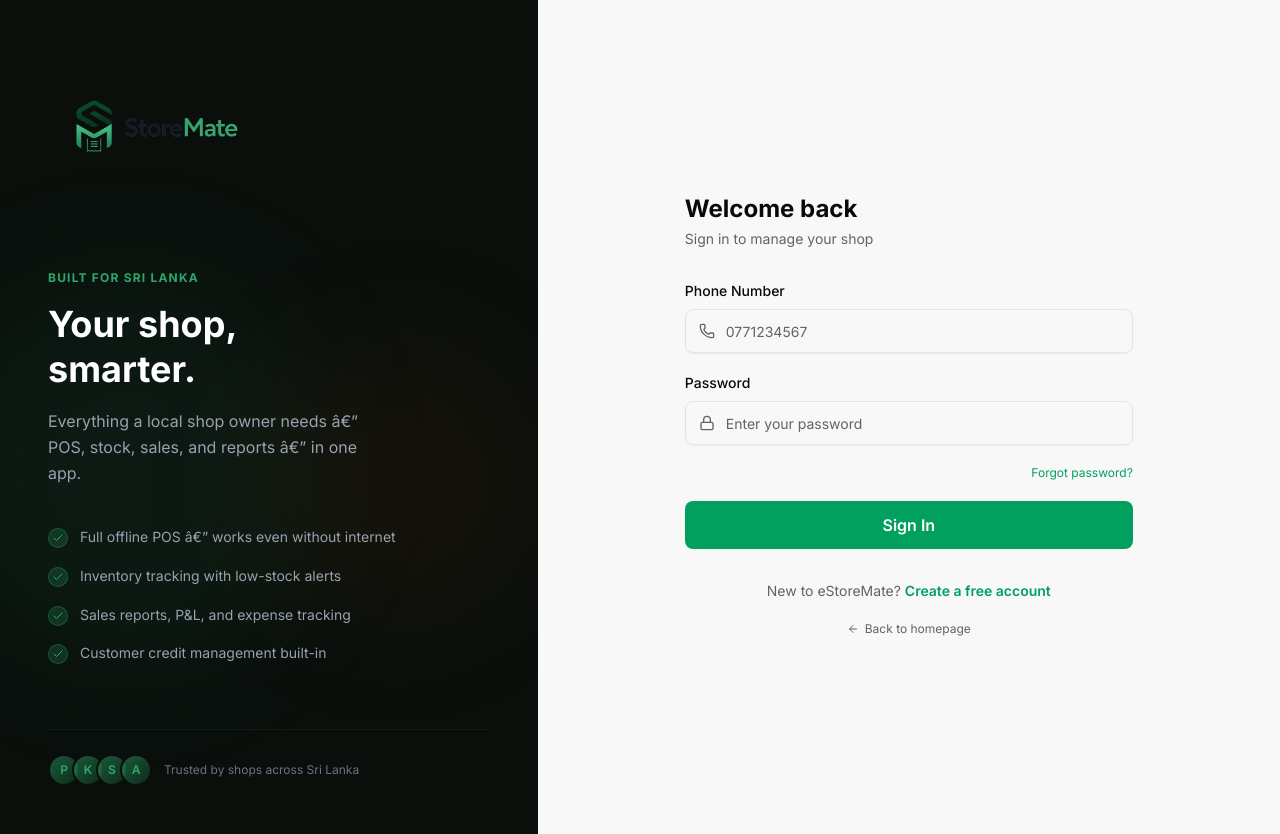
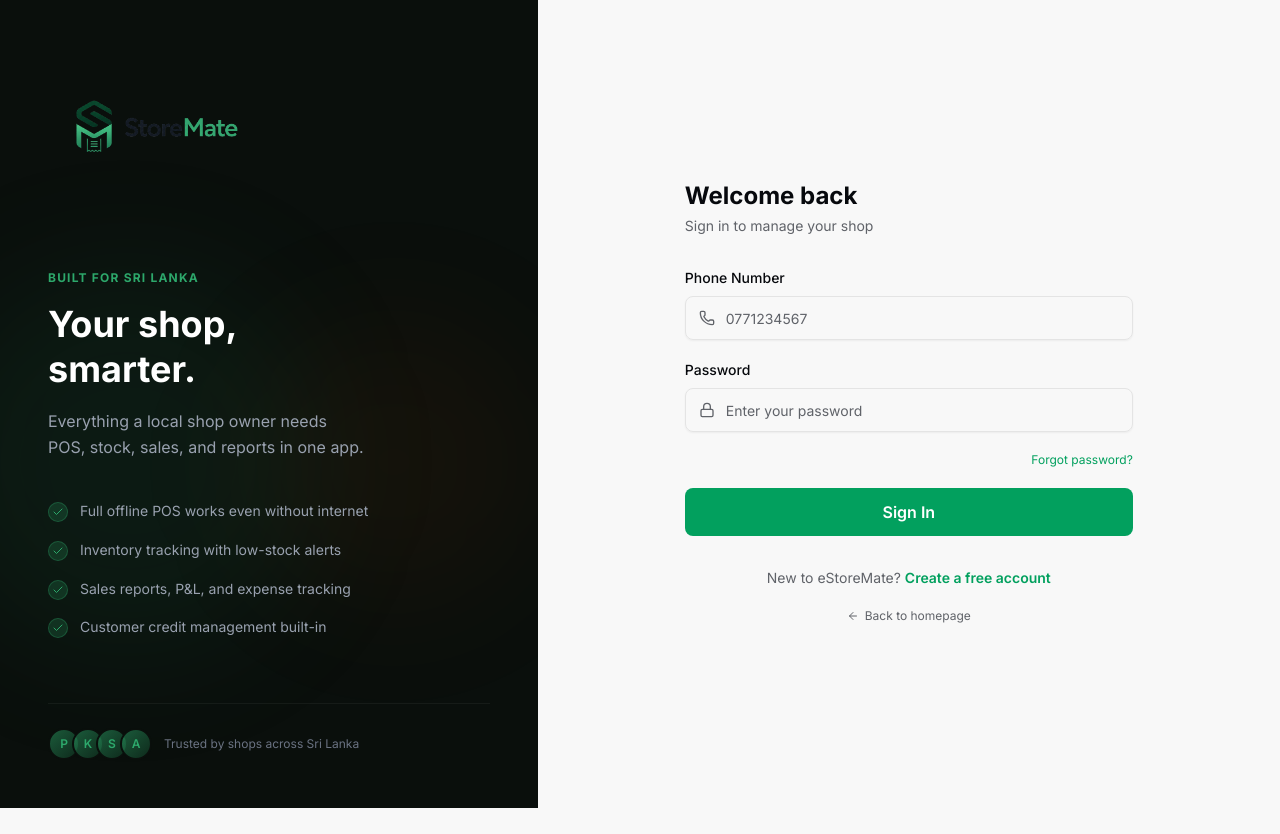
Before and after one commit to anjanawijesooriya/store-mate, a Next.js app: page /login in a window 1280 px wide. After the commit the page ends 808 px from the top, so only its background shows below. Built offline with nearby package versions, Linux system fonts and the light colour scheme.

Commit message:
fixed the text issue in auth layout page

```diff
--- a/app/(auth)/layout.tsx
+++ b/app/(auth)/layout.tsx
@@ -3,7 +3,7 @@ import Link from "next/link";
 import logoSrc from "@/public/StoreMate-logo-1.png";
 
 const FEATURES = [
-  "Full offline POS â€” works even without internet",
+  "Full offline POS works even without internet",
   "Inventory tracking with low-stock alerts",
   "Sales reports, P&L, and expense tracking",
   "Customer credit management built-in",
@@ -37,7 +37,7 @@ export default function AuthLayout({ children }: { children: React.ReactNode })
             Your shop, <br />smarter.
           </h2>
           <p className="mt-4 text-gray-400 text-base leading-relaxed max-w-xs">
-            Everything a local shop owner needs â€” POS, stock, sales, and reports â€” in one app.
+            Everything a local shop owner needs  POS, stock, sales, and reports in one app.
           </p>
 
           <div className="mt-10 space-y-4">
```
